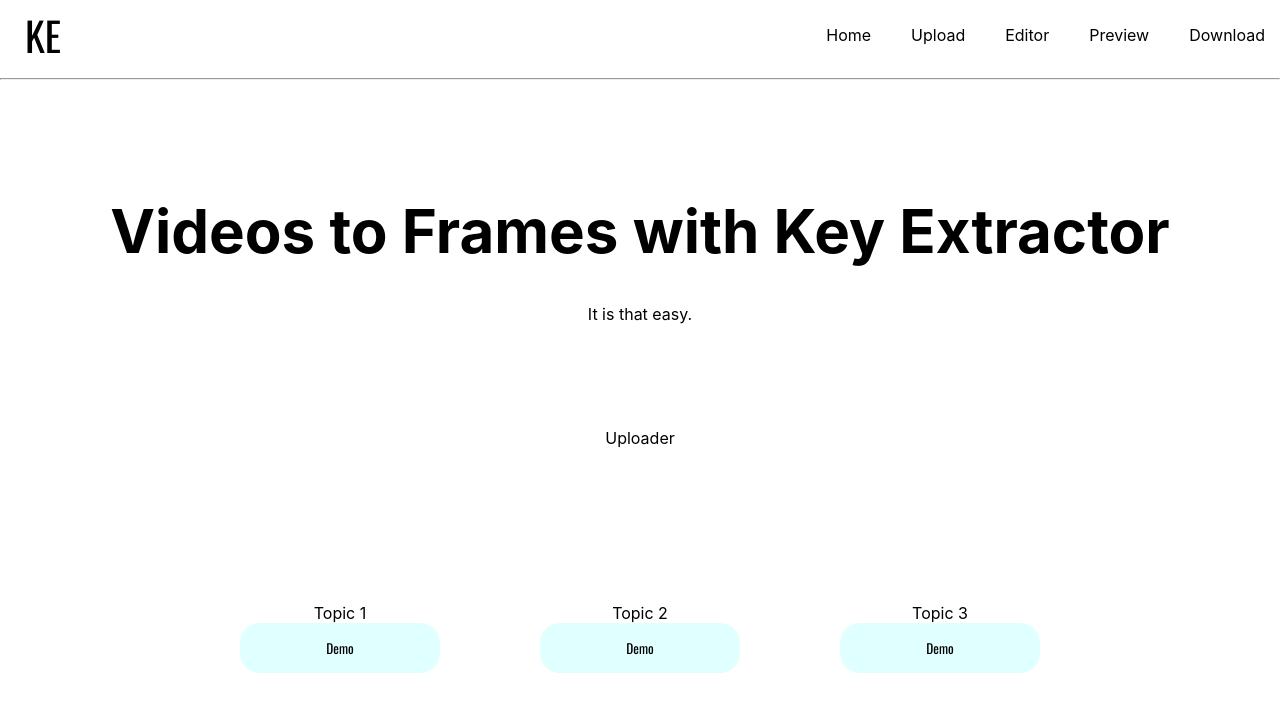
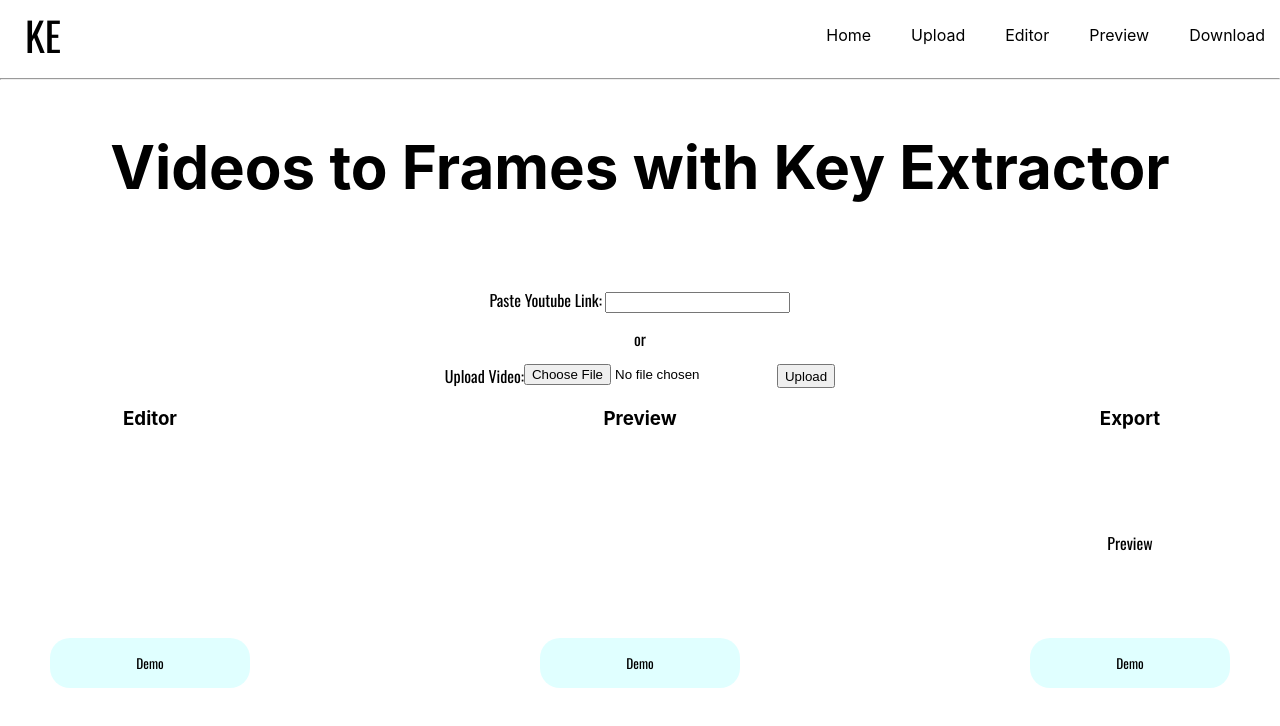
Before and after one commit to ke-4140/ke-frontend, a React (Create React App) app: page / in a window 1280 px wide. Shown: the top 726 px of the page. Built offline with nearby package versions, Linux system fonts and the light colour scheme.

Commit message:
timeline

```diff
--- a/package.json
+++ b/package.json
@@ -9,6 +9,8 @@
     "@testing-library/user-event": "^7.1.2",
     "fontsource-roboto": "^4.0.0",
     "react": "^17.0.1",
+    "react-dnd": "^14.0.1",
+    "react-dnd-html5-backend": "^14.0.0",
     "react-dom": "^17.0.1",
     "react-redux": "^7.1.3",
     "react-router-dom": "^5.2.0",
--- a/src/App.js
+++ b/src/App.js
@@ -2,38 +2,39 @@ import React from 'react';
 import { Header } from './components/Header';
 import { Button } from './components/Button';
 import { Card } from './components/Card';
+import { Uploader } from './features/uploader/Uploader';
 import './App.css';
+
 function App() {
   return (
     <div className='app'>
       <Header/>
-      <Card width='100%' flexDirection='column'>
+      <Card width='100%' flexDirection='column' height='200px'>
         <h1>Videos to  Frames with Key Extractor</h1>
-        <span>It is that easy.</span>
       </Card>
 
       <Card width='100%' height='100px' flexDirection='column'>
-        Uploader
+        <Uploader/>
       </Card>
 
       <Card width='100%' >
         <Card flexDirection='column'>
-          <span>Topic 1 </span>
+          <h3>Editor </h3>
+          <span></span>
           <Button label="Demo"></Button>
 
         </Card>
         <Card flexDirection='column'>
-          <span>Topic 2 </span>
+          <h3>Preview</h3>
           <Button label="Demo"></Button>
 
         </Card>
         <Card flexDirection='column'>
-          <span>Topic 3 </span>
+          <h3>Export</h3>
+          <span>Preview</span>
           <Button label="Demo"></Button>
-
         </Card>
       </Card>
-
 
     </div>
   );
--- a/src/components/Card.css
+++ b/src/components/Card.css
@@ -1,7 +1,11 @@
 .card {
   border-radius: 30px;
   display: flex;
-  justify-content: center;
+  justify-content: space-between ;
   align-items: center;
   flex-direction: column;
 }
+
+span {
+  font-family: "Oswald";
+}
--- a/src/components/Header.js
+++ b/src/components/Header.js
@@ -14,7 +14,7 @@ export function Header() {
   return (
     <header>
       <div className="topNavBar">
-        <div className="logo">KE</div>
+        <div><Link className="logo" to="/">KE</Link></div>
         <div>
           <Link className="tabItem" to="/">Home</Link>
           <Link className="tabItem" to="/uploader">Upload</Link>
--- a/src/features/editor/Editor.js
+++ b/src/features/editor/Editor.js
@@ -1,5 +1,9 @@
 import React, { useState } from 'react';
 import { useSelector, useDispatch } from 'react-redux';
+import { Header } from '../../components/Header';
+import { Card } from '../../components/Card';
+import { useDrag } from 'react-dnd';
+import { Timeline }from './Timeline'
 // import {
 //   decrement,
 //   increment,
@@ -14,9 +18,32 @@ export function Editor() {
   // const dispatch = useDispatch();
   // const [incrementAmount, setIncrementAmount] = useState('2');
 
+  // const [{ opacity }, dragRef] = useDrag(
+  //   () => ({
+  //     collect: (monitor) => ({
+  //       opacity: monitor.isDragging() ? 0.5 : 1
+  //     })
+  //   }),
+  //   []
+  // )
+
   return (
     <div>
-      <span>Editor</span>
-    </div>
+      <Header />
+
+      <div style={{ display: 'flex', flexDirection: 'row', height: '400px' }}>
+        <div style={{ flex: 2 }}>
+          <span>Instruction</span>
+        </div>
+        <div style={{ flex: 3 }}>
+          <iframe width="560px" height="340px"
+            src="https://www.youtube.com/embed/tgbNymZ7vqY?controls=0?enablejsapi=1">
+          </iframe>
+        </div>
+      </div>
+
+    <Timeline/>
+
+    </div >
   );
 }
--- /dev/null
+++ b/src/features/editor/Timeline.css
@@ -0,0 +1,36 @@
+.wrapper {
+  max-height: 120px;
+  display: flex;
+  overflow-x: auto;
+  background-color: whitesmoke;
+}
+
+.wrapper .item {
+  font-family: "Oswald";
+  height: 110px;
+  line-height: 110px;
+  background-color:beige;
+  text-align: center;
+  border: 1px solid white;
+}
+
+.controlPane {
+  display:flex;
+  flex-direction: row ;
+  justify-content: space-between;
+  margin-left: 20px;
+  margin-right: 20px;
+}
+
+.controlPane .controlButtons {
+  display:flex;
+  flex-direction:row;
+}
+
+.controlPane .controlButtons button{
+  width: 30px;
+  height: 30px;
+  min-width: 5px;
+  margin-left: 5px;
+  margin-right: 5px;
+}
--- /dev/null
+++ b/src/features/editor/Timeline.js
@@ -0,0 +1,31 @@
+import React, { useState } from 'react';
+import styles from './Timeline.css';
+
+export function Timeline() {
+
+  const [items, changeItems] = useState([1, 2, 3, 4, 5, 6, 7, 8, 9, 10]);
+
+  const [width, changeWidth] = useState(90);
+  return (
+    <div>
+
+      <div class="controlPane">
+        <span>Timeline</span>
+        <div class="controlButtons">
+          <button onClick={()=>changeWidth(width+10)}>
+            +
+          </button>
+          <button onClick={()=>changeWidth(width-10)}>
+            -
+          </button>
+        </div>
+      </div>
+      <div class="wrapper">
+        {items.map((value) =>
+          <div class="item" style={{ minWidth: width }}>{value}</div>
+        )}
+      </div>
+
+    </div>
+  );
+}
--- a/src/features/download/Download.js
+++ b/src/features/export/Export.js
@@ -9,14 +9,14 @@ import { useSelector, useDispatch } from 'react-redux';
 // } from './counterSlice';
 // import styles from './Counter.module.css';
 
-export function Download() {
+export function Export() {
   // const count = useSelector(selectCount);
   // const dispatch = useDispatch();
   // const [incrementAmount, setIncrementAmount] = useState('2');
 
   return (
     <div>
-      <span>Download</span>
+      <span>Export</span>
     </div>
   );
 }
--- a/src/features/uploader/Uploader.js
+++ b/src/features/uploader/Uploader.js
@@ -7,16 +7,27 @@ import { useSelector, useDispatch } from 'react-redux';
 //   incrementAsync,
 //   selectCount,
 // } from './counterSlice';
-// import styles from './Counter.module.css';
+import { Card } from '../../components/Card'
 
 export function Uploader() {
   // const count = useSelector(selectCount);
-  // const dispatch = useDispatch();
-  // const [incrementAmount, setIncrementAmount] = useState('2');
+  const dispatch = useDispatch();
+  const [link, setLink] = useState('');
 
   return (
     <div>
-      <span>Uploader</span>
+      <Card flexDirection='column' width="800px" height="100px">
+        <div>
+          <span>Paste Youtube Link: </span>
+          <input type="url" value={link} onChange={(value)=> setLink(value)}></input>
+        </div>
+        <span> or </span>
+        <div style={{display:'flex', flexDirection:'row', justifyContent: 'space-between'}}>
+          <span>Upload Video:  </span>
+          <input type="file" name="VideoToUpload" id="VideoToUpload" />
+          <input type="submit" value="Upload" name="submit" />
+        </div>
+      </Card>
     </div>
   );
 }
--- a/src/index.js
+++ b/src/index.js
@@ -9,9 +9,9 @@ import { Counter } from './features/counter/Counter';
 import { Uploader } from './features/uploader/Uploader';
 import { Editor } from './features/editor/Editor';
 import { Preview } from './features/preview/Preview';
-import { Download } from './features/download/Download';
+import { Export } from './features/export/Export';
+import * as serviceWorker from './serviceWorker';
 
-import * as serviceWorker from './serviceWorker';
 import 'fontsource-roboto';
 import {
   BrowserRouter as Router,
@@ -29,7 +29,7 @@ ReactDOM.render(
               <Route exact path='/uploader' component={Uploader}></Route>
               <Route exact path='/editor' component={Editor}></Route>
               <Route exact path='/preview' component={Preview}></Route>
-          <Route exact path='/download' component={Download}></Route>
+              <Route exact path='/export' component={Export}></Route>
             </Switch>
           </Router>
     </Provider>
```
Also changed, not shown: src/features/editor/Draggable.js (added, +22 -0 lines), 2 other files (tests, documents, lock files or other folders). Lines whose indentation alone changed are shown as unchanged.
